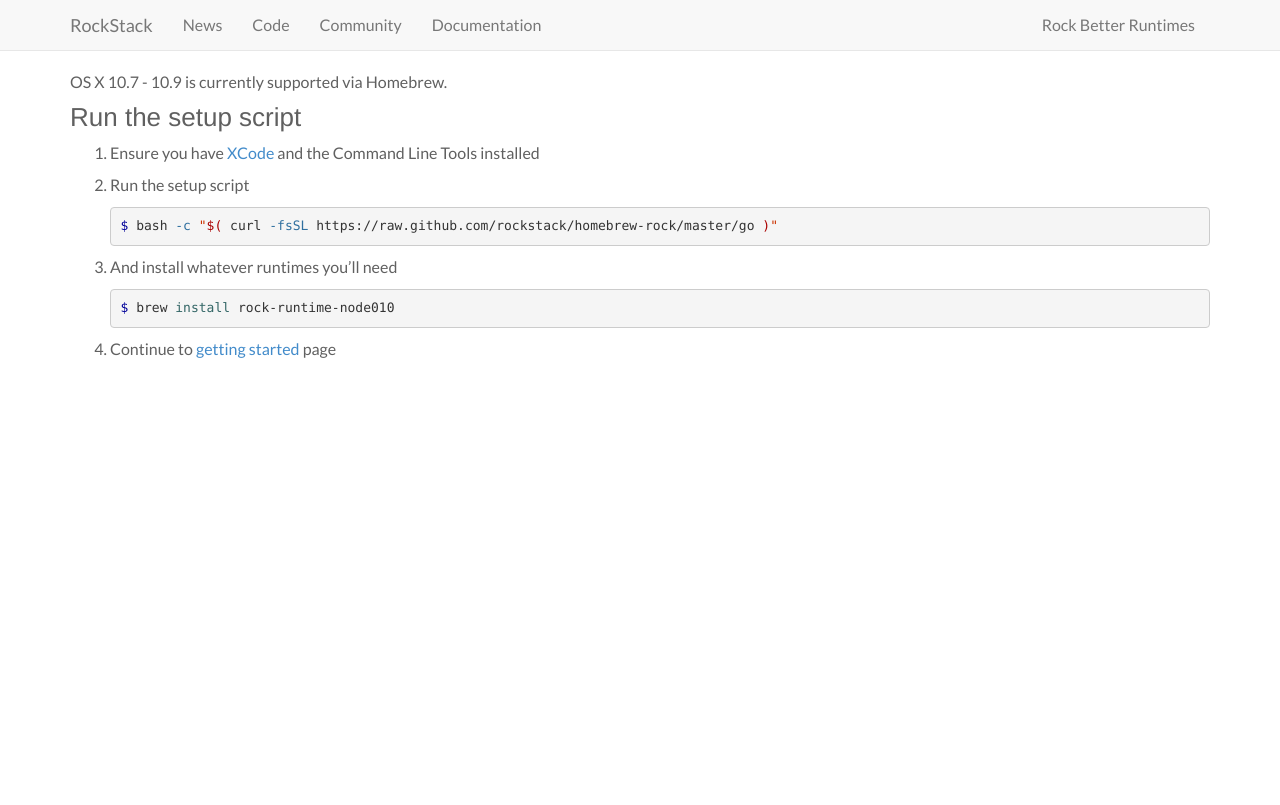
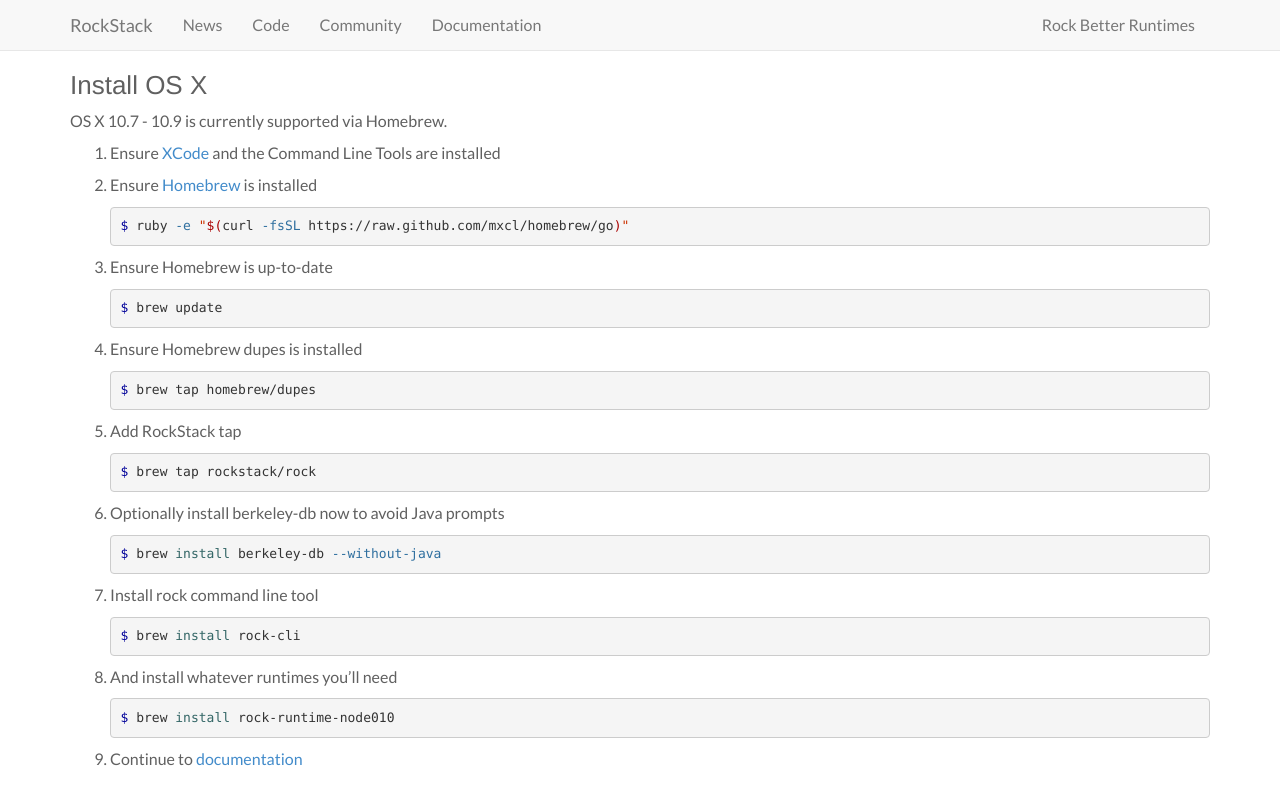
Before and after one commit to silas/rock, a Jekyll site: the page built from docs/osx/index.md, in a window 1280 px wide. Shown: the top 805 px of the page. Built offline with Jekyll 4.4.1, drawn with Linux system fonts in a browser that asks for light colours; Markdown is read by kramdown in place of the engine named in the settings.

Commit message:
Clean up manual install instructions

````diff
--- a/docs/osx/index.md
+++ b/docs/osx/index.md
@@ -3,16 +3,46 @@
 title: Install OS X
 ---
 
+# Install OS X
+
 OS X 10.7 - 10.9 is currently supported via Homebrew.
 
-# Run the setup script
+ 1. Ensure [XCode][xcode] and the Command Line Tools are installed
 
- 1. Ensure you have [XCode][xcode] and the Command Line Tools installed
-
- 1. Run the setup script
+ 1. Ensure [Homebrew][homebrew] is installed
 
     ``` console
-    $ bash -c "$( curl -fsSL https://raw.github.com/rockstack/homebrew-rock/master/go )"
+    $ ruby -e "$(curl -fsSL https://raw.github.com/mxcl/homebrew/go)"
+    ```
+
+ 1. Ensure Homebrew is up-to-date
+
+    ``` console
+    $ brew update
+    ```
+
+ 1. Ensure Homebrew dupes is installed
+
+    ``` console
+    $ brew tap homebrew/dupes
+    ```
+
+ 1. Add RockStack tap
+
+    ``` console
+    $ brew tap rockstack/rock
+    ```
+
+ 1. Optionally install berkeley-db now to avoid Java prompts
+
+    ``` console
+    $ brew install berkeley-db --without-java
+    ```
+
+ 1. Install rock command line tool
+
+    ``` console
+    $ brew install rock-cli
     ```
 
  1. And install whatever runtimes you'll need
@@ -21,6 +51,7 @@
     $ brew install rock-runtime-node010
     ```
 
- 1. Continue to [getting started](/docs/) page
+ 1. Continue to [documentation](/docs/)
 
 [xcode]: http://itunes.apple.com/us/app/xcode/id497799835
+[homebrew]: https://brew.sh
````
Also changed, not shown: docs/el/index.md (+1 -1 lines), docs/ubuntu/index.md (+1 -1 lines).
